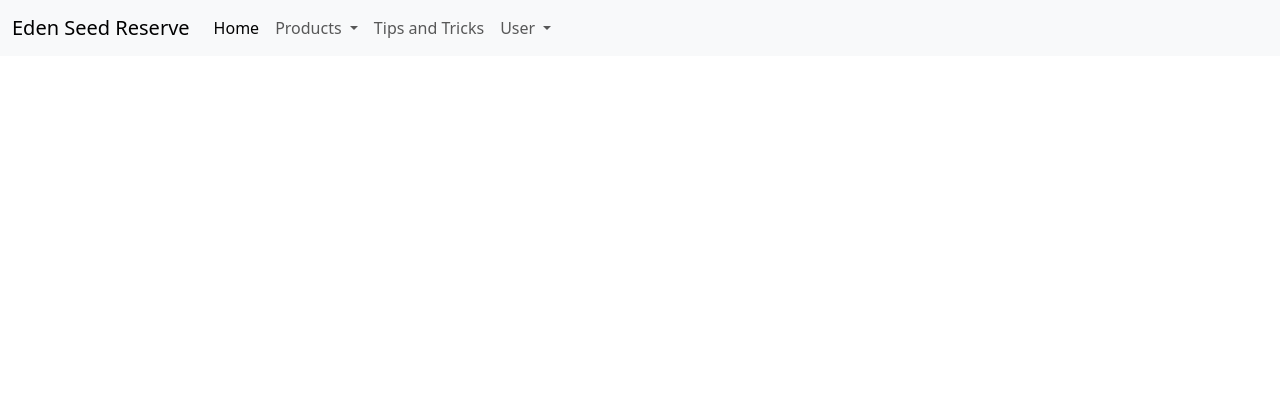
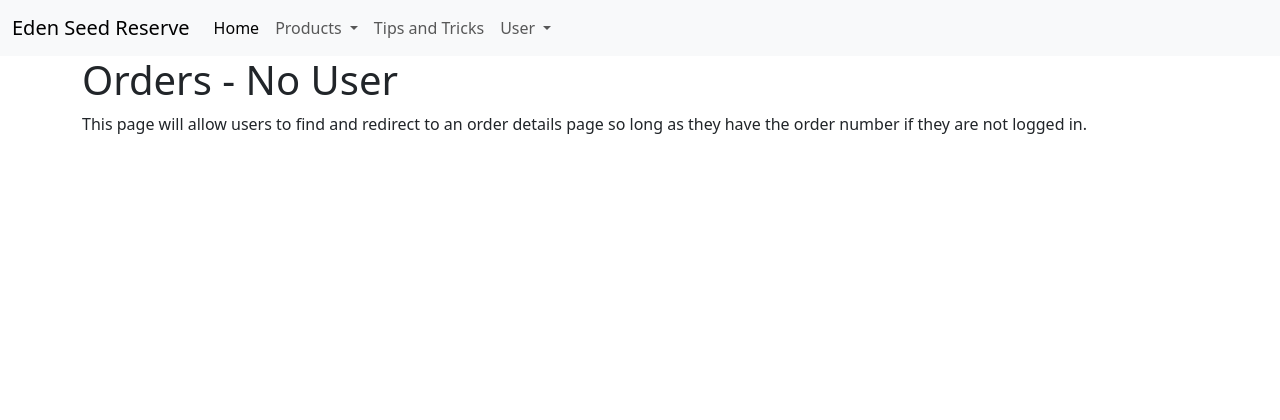
Before and after one commit to BlazeMck/eden, a PHP site: page /eden/orders.php in a window 1280 px wide. Shown: the top 420 px of the page. Run offline with PHP 8.4, Linux system fonts and the light colour scheme.

Commit message:
Finish templated pages, ready to implement features.

```diff
--- a/includes/header.html
+++ b/includes/header.html
@@ -33,7 +33,7 @@
 					</div>
 					<div class="d-flex flex-column">
 						<li><a class="dropdown-item" href="../pages/seeds.php"><strong>Seeds</strong></a></li>
-						<li><a class="dropdown-item" href="../pages/index.php">seed pages not yet set</a></li>
+						<li><a class="dropdown-item" href="../pages/seed.php">seed pages not yet set</a></li>
 					</div>
 				  </div>
 				</ul>
@@ -54,7 +54,7 @@
 							} else {
 								echo '<li><a class="dropdown-item" href="../pages/adminorders.php">Orders</a></li>';
 								echo '<li><a class="dropdown-item" href="../pages/adminseeds.php">Edit Seeds</a></li>';
-								echo '<li><a class="dropdown-item" href="../pages/adminusers.php">Edit Users</a></li>';
+								echo '<li><a class="dropdown-item" href="../pages/adminuser.php">Edit Users</a></li>';
 							}
 								echo '<li><a class="dropdown-item" href="../pages/signout.php">Signout</a></li>';
 						} else {
--- a/pages/adminseeds.php
+++ b/pages/adminseeds.php
@@ -1,9 +1,11 @@
 <?php
-	$page_title = '';
+	$page_title = 'Admin Seeds';
 	include('../includes/header.html');
 ?>
 </head>
 <body>
+	<h1>Admin Seeds</h1>
+	<p>This page will be a hub for admins to add, delete, or edit seeds without needing to know SQL</p>
 <?php
 	include('../includes/footer.html');
 ?>
--- a/pages/adminuser.php
+++ b/pages/adminuser.php
@@ -1,9 +1,11 @@
 <?php
-	$page_title = '';
+	$page_title = 'Admin Users';
 	include('../includes/header.html');
 ?>
 </head>
 <body>
+	<h1>Admin Users</h1>
+	<p>This page will act as a hub for admins to edit and delete users without needing to know SQL</p>
 <?php
 	include('../includes/footer.html');
 ?>
--- a/pages/gardening.php
+++ b/pages/gardening.php
@@ -1,9 +1,11 @@
 <?php
-	$page_title = '';
+	$page_title = 'Tips & Tricks';
 	include('../includes/header.html');
 ?>
 </head>
 <body>
+	<h1>Tips and Tricks</h1>
+	<p>This page will include general gardening tips, such as distance between plantings, optimal water canal digging, and ways to keep out pests.</p>
 <?php
 	include('../includes/footer.html');
 ?>
--- a/pages/order.php
+++ b/pages/order.php
@@ -1,9 +1,11 @@
 <?php
-	$page_title = '';
+	$page_title = 'Packages';
 	include('../includes/header.html');
 ?>
 </head>
 <body>
+	<h1>Packages</h1>
+	<p>This page will include the packages available for purchase</p>
 <?php
 	include('../includes/footer.html');
 ?>
--- a/pages/orders.php
+++ b/pages/orders.php
@@ -1,9 +1,17 @@
 <?php
-	$page_title = '';
+	$page_title = 'Orders';
 	include('../includes/header.html');
 ?>
 </head>
 <body>
-<?php
-	include('../includes/footer.html');
-?>
+	<?php
+		if (isset($_SESSION['user_id'])) {
+			echo '<h1>Orders - '. $_SESSION['first_name'] .'</h1>
+				  <p>This page will be used to list the orders placed by the user currently logged in.</p>';
+		} else {
+			echo '<h1>Orders - No User</h1>
+				  <p>This page will allow users to find and redirect to an order details page so long as they have the order number if they are not logged in.</p>';
+		}
+
+		include('../includes/footer.html');
+	?>
--- a/pages/seed.php
+++ b/pages/seed.php
@@ -1,9 +1,11 @@
 <?php
-	$page_title = '';
+	$page_title = 'Individual Seed';
 	include('../includes/header.html');
 ?>
 </head>
 <body>
+	<h1>Individual Seed</h1>
+	<p>This page will include facts, tips, and tricks about a certain crop, such as water saturation, preferred soil, and optimal season.</p>
 <?php
 	include('../includes/footer.html');
 ?>
--- a/pages/seeds.php
+++ b/pages/seeds.php
@@ -1,9 +1,11 @@
 <?php
-	$page_title = '';
+	$page_title = 'Seeds';
 	include('../includes/header.html');
 ?>
 </head>
 <body>
+	<h1>Seeds</h1>
+	<p>This page will contain a list of all seeds to find individual facts and tips of certain crops</p>
 <?php
 	include('../includes/footer.html');
 ?>
--- a/pages/user.php
+++ b/pages/user.php
@@ -1,9 +1,11 @@
 <?php
-	$page_title = '';
+	$page_title = 'User Page';
 	include('../includes/header.html');
 ?>
 </head>
 <body>
+	<h1><?php echo $_SESSION['first_name']; ?></h1>
+	<p>This page will include settings and the ability to change information for the user currently logged in.</p>
 <?php
 	include('../includes/footer.html');
 ?>
```
Also changed, not shown: pages/adminorders.php (added, +11 -0 lines), pages/signout.php (added, +23 -0 lines).
